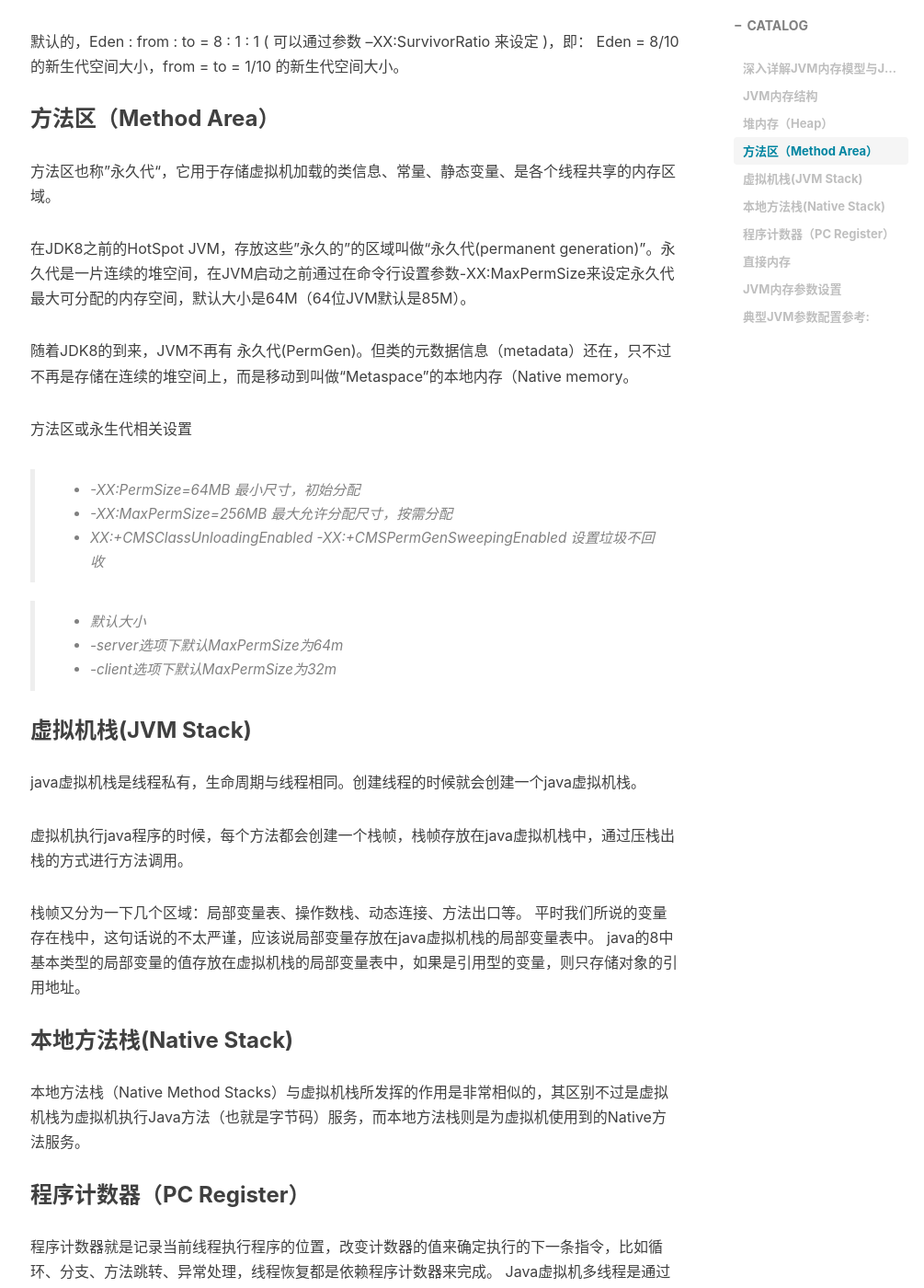
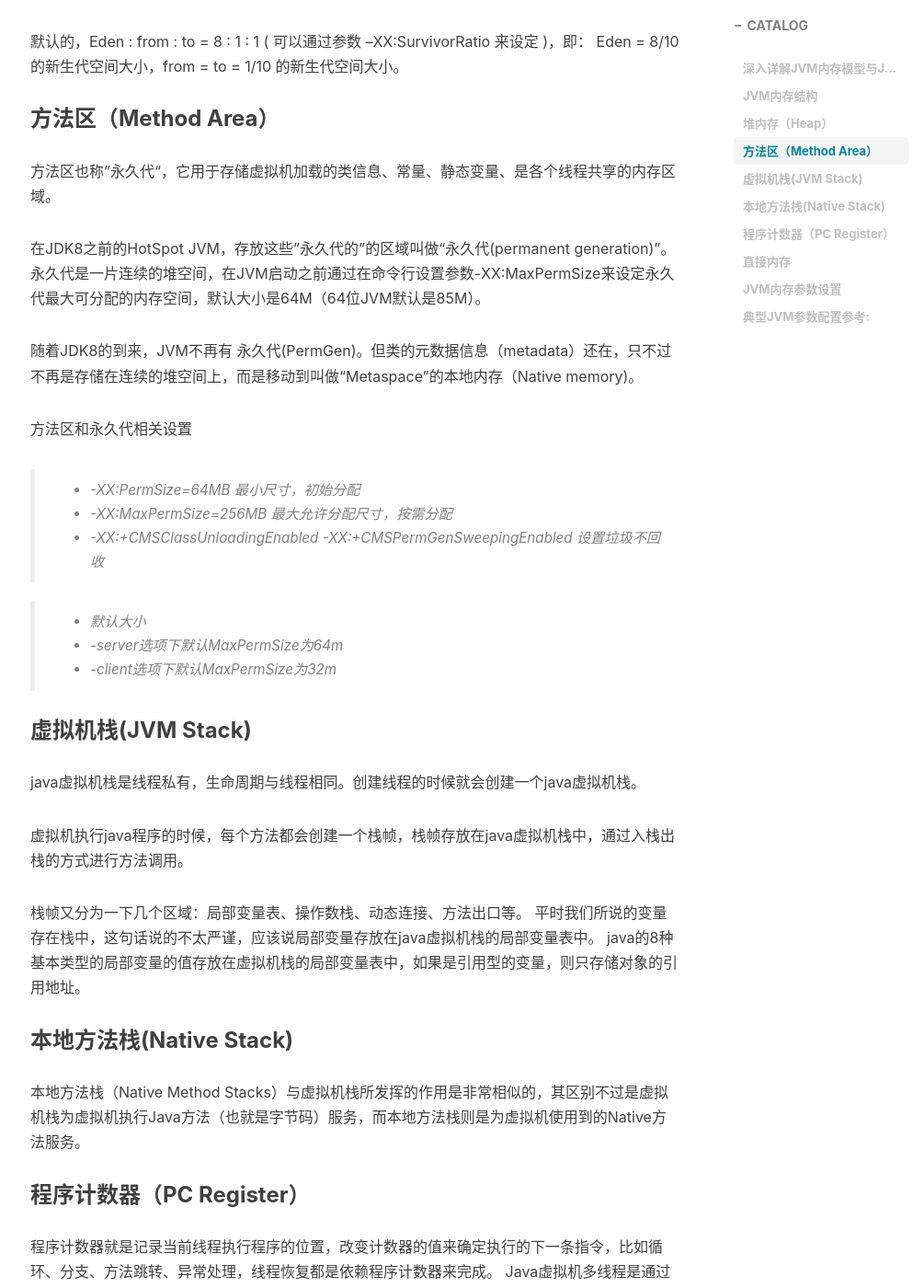
Before and after one commit to tanzhouwen/tanzhouwen.github.io, a Jekyll site: the page built from _posts/2018-10-31-深入详解JVM内存模型与JVM参数详细配置.md, in a window 1280 px wide and 1400 px high, scrolled down 1996 px. Shown: the whole window at 92% size, without its empty margins (232-1237 px from the left). Built offline with Jekyll 4.4.1, drawn with Linux system fonts in a browser that asks for light colours; nearby versions of some CDN libraries; comment, search, counter and statistics services are not loaded; some of the changed text lies outside the part shown.

Commit message:
Update 2018-10-31-深入详解JVM内存模型与JVM参数详细配置.md

```diff
--- a/_posts/2018-10-31-深入详解JVM内存模型与JVM参数详细配置.md
+++ b/_posts/2018-10-31-深入详解JVM内存模型与JVM参数详细配置.md
@@ -43,14 +43,14 @@ java 堆（Java Heap）是Java 虚拟机所管理的内存中最大的一块。
 ### 方法区（Method Area）
 方法区也称”永久代“，它用于存储虚拟机加载的类信息、常量、静态变量、是各个线程共享的内存区域。
 
-在JDK8之前的HotSpot JVM，存放这些”永久的”的区域叫做“永久代(permanent generation)”。永久代是一片连续的堆空间，在JVM启动之前通过在命令行设置参数-XX:MaxPermSize来设定永久代最大可分配的内存空间，默认大小是64M（64位JVM默认是85M）。
+在JDK8之前的HotSpot JVM，存放这些”永久代的”的区域叫做“永久代(permanent generation)”。永久代是一片连续的堆空间，在JVM启动之前通过在命令行设置参数-XX:MaxPermSize来设定永久代最大可分配的内存空间，默认大小是64M（64位JVM默认是85M）。
 
-随着JDK8的到来，JVM不再有 永久代(PermGen)。但类的元数据信息（metadata）还在，只不过不再是存储在连续的堆空间上，而是移动到叫做“Metaspace”的本地内存（Native memory。
+随着JDK8的到来，JVM不再有 永久代(PermGen)。但类的元数据信息（metadata）还在，只不过不再是存储在连续的堆空间上，而是移动到叫做“Metaspace”的本地内存（Native memory)。
 
-方法区或永生代相关设置
+方法区和永久代相关设置
 > - -XX:PermSize=64MB 最小尺寸，初始分配
-> -  -XX:MaxPermSize=256MB 最大允许分配尺寸，按需分配
-> -  XX:+CMSClassUnloadingEnabled -XX:+CMSPermGenSweepingEnabled 设置垃圾不回收
+> - -XX:MaxPermSize=256MB 最大允许分配尺寸，按需分配
+> - -XX:+CMSClassUnloadingEnabled -XX:+CMSPermGenSweepingEnabled 设置垃圾不回收
 
 > - 默认大小
 > - -server选项下默认MaxPermSize为64m
@@ -59,11 +59,11 @@ java 堆（Java Heap）是Java 虚拟机所管理的内存中最大的一块。
 ### 虚拟机栈(JVM Stack)
 java虚拟机栈是线程私有，生命周期与线程相同。创建线程的时候就会创建一个java虚拟机栈。
 
-虚拟机执行java程序的时候，每个方法都会创建一个栈帧，栈帧存放在java虚拟机栈中，通过压栈出栈的方式进行方法调用。
+虚拟机执行java程序的时候，每个方法都会创建一个栈帧，栈帧存放在java虚拟机栈中，通过入栈出栈的方式进行方法调用。
 
 栈帧又分为一下几个区域：局部变量表、操作数栈、动态连接、方法出口等。
 平时我们所说的变量存在栈中，这句话说的不太严谨，应该说局部变量存放在java虚拟机栈的局部变量表中。
-java的8中基本类型的局部变量的值存放在虚拟机栈的局部变量表中，如果是引用型的变量，则只存储对象的引用地址。
+java的8种基本类型的局部变量的值存放在虚拟机栈的局部变量表中，如果是引用型的变量，则只存储对象的引用地址。
 
 ### 本地方法栈(Native Stack)
 本地方法栈（Native Method Stacks）与虚拟机栈所发挥的作用是非常相似的，其区别不过是虚拟机栈为虚拟机执行Java方法（也就是字节码）服务，而本地方法栈则是为虚拟机使用到的Native方法服务。
```
Also changed, not shown: other parts of _posts/2018-10-31-深入详解JVM内存模型与JVM参数详细配置.md (+2 -2 lines).
